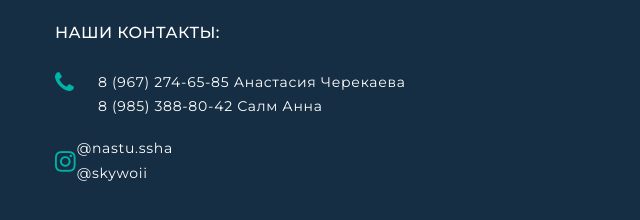
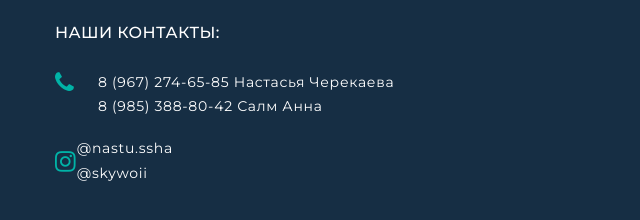
Before and after one commit to FlyingGus/salm.github.io, a plain HTML site: page index.html in a window 1280 px wide. Shown: the part 1650-1870 px from the top of the page, 0-640 px from the left. Drawn offline with Linux system fonts and the light colour scheme.

Commit message:
Add files via upload

```diff
--- a/index.html
+++ b/index.html
@@ -233,7 +233,7 @@
                       <li>
                         <div class="unit">
                           <div class="unit-left"><span class="icon fa fa-phone"></span></div>
-                          <div class="unit-body"><a class="link-phone" href="tel:#">8 (967) 274-65-85  Анастасия Черекаева<br>8 (985) 388-80-42  Салм Анна</a></div>
+                          <div class="unit-body"><a class="link-phone" href="tel:#">8 (967) 274-65-85  Настасья Черекаева<br>8 (985) 388-80-42  Салм Анна</a></div>
                         </div>
                       </li>
                       <li>
```
